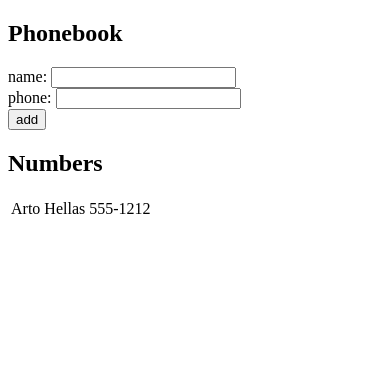
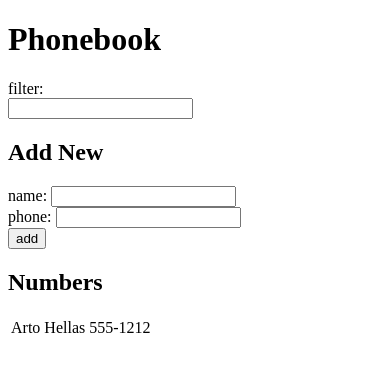
Before and after one commit to GrossNate/fullstack-open, a React (Vite) app in the folder part2/phonebook/: page / in a window 390 px wide. Shown: the top 372 px of the page. Built offline with nearby package versions, Linux system fonts and the light colour scheme.

Commit message:
phonebook step 4

```diff
--- a/part2/phonebook/src/App.tsx
+++ b/part2/phonebook/src/App.tsx
@@ -5,11 +5,18 @@ interface Person {
   phoneNumber: string
 }
 
-const DisplayNumbers = ({ persons }: { persons: Person[] }) => {
+const handleInputChange = (controller: React.Dispatch<React.SetStateAction<string>>) => {
+  return (event: React.ChangeEvent<HTMLInputElement>) => { controller(event.target.value) };
+}
+
+const DisplayNumbers = ({ persons, searchTerm }: { persons: Person[], searchTerm: string }) => {
+  const filterFunc = (person: Person): boolean =>
+    searchTerm === '' || RegExp(searchTerm, "i").test(person.name);
+
   return (
     <table>
       <tbody>
-      {persons.map(({ name, phoneNumber }) => {
+        {persons.filter(filterFunc).map(({ name, phoneNumber }) => {
           return (
             <tr key={name}>
               <td>
@@ -42,10 +49,6 @@ const AddNumberForm = ({ persons, setPersons }: { persons: Person[], setPersons:
     }
   };
 
-  const handleInputChange = (controller: React.Dispatch<React.SetStateAction<string>>) => {
-    return (event: React.ChangeEvent<HTMLInputElement>) => {controller(event.target.value)};
-  }
-
   return (
     <form onSubmit={handleSubmitForm}>
       <div>
@@ -62,17 +65,28 @@ const AddNumberForm = ({ persons, setPersons }: { persons: Person[], setPersons:
   );
 };
 
+const SearchWidget = ({ setSearchTerm }: { setSearchTerm: (searchTerm: string) => void }) => {
+  return (
+    <div>
+      <input onChange={handleInputChange(setSearchTerm)} />
+    </div>
+  )
+};
+
 const App = () => {
   const [persons, setPersons] = useState([
     { name: 'Arto Hellas', phoneNumber: '555-1212' }
   ]);
+  const [searchTerm, setSearchTerm] = useState("");
 
   return (
     <div>
-      <h2>Phonebook</h2>
+      <h1>Phonebook</h1>
+      filter: <SearchWidget searchTerm={searchTerm} setSearchTerm={setSearchTerm} />
+      <h2>Add New</h2>
       <AddNumberForm persons={persons} setPersons={setPersons} />
       <h2>Numbers</h2>
-      <DisplayNumbers persons={persons} />
+      <DisplayNumbers persons={persons} searchTerm={searchTerm} />
     </div>
   );
 };
```
Lines whose indentation alone changed are shown as unchanged.
